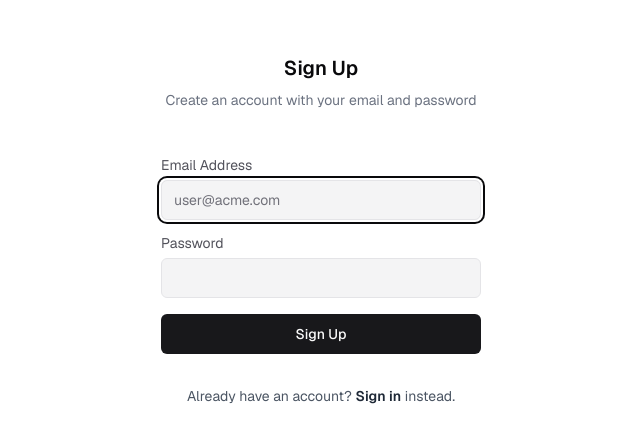
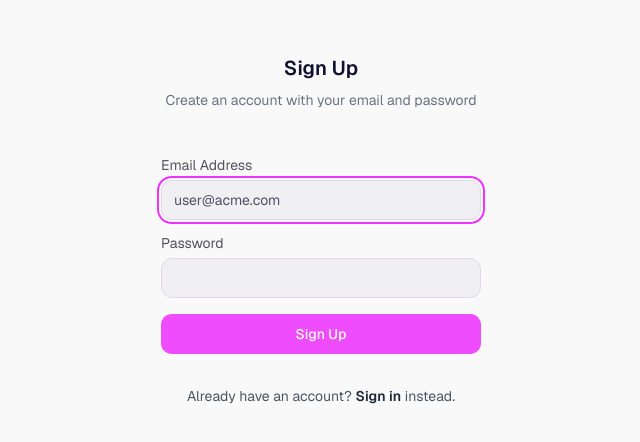
Before and after one commit to akshaychannabasaiah/hate-speech-checker, a Next.js app: page /register in a window 1280 px wide. Shown: the part 170-612 px from the top of the page, without its empty margins (319-959 px from the left). Built offline with nearby package versions, Linux system fonts and the light colour scheme.

Commit message:
changed the color of the ui

```diff
--- a/app/globals.css
+++ b/app/globals.css
@@ -24,74 +24,80 @@
 
 @layer base {
     :root {
-        --background: 0 0% 100%;
-        --foreground: 240 10% 3.9%;
+        --background: 240 10% 98%; /* 高亮灰蓝基底 */
+        --foreground: 240 50% 12%; /* 深紫灰文字 */
         --card: 0 0% 100%;
-        --card-foreground: 240 10% 3.9%;
+        --card-foreground: 240 50% 12%;
         --popover: 0 0% 100%;
-        --popover-foreground: 240 10% 3.9%;
-        --primary: 240 5.9% 10%;
-        --primary-foreground: 0 0% 98%;
-        --secondary: 240 4.8% 95.9%;
-        --secondary-foreground: 240 5.9% 10%;
-        --muted: 240 4.8% 95.9%;
-        --muted-foreground: 240 3.8% 46.1%;
-        --accent: 240 4.8% 95.9%;
-        --accent-foreground: 240 5.9% 10%;
-        --destructive: 0 84.2% 60.2%;
-        --destructive-foreground: 0 0% 98%;
-        --border: 240 5.9% 90%;
-        --input: 240 5.9% 90%;
-        --ring: 240 10% 3.9%;
-        --chart-1: 12 76% 61%;
-        --chart-2: 173 58% 39%;
-        --chart-3: 197 37% 24%;
-        --chart-4: 43 74% 66%;
-        --chart-5: 27 87% 67%;
-        --radius: 0.5rem;
-        --sidebar-background: 0 0% 98%;
-        --sidebar-foreground: 240 5.3% 26.1%;
-        --sidebar-primary: 240 5.9% 10%;
-        --sidebar-primary-foreground: 0 0% 98%;
-        --sidebar-accent: 240 4.8% 95.9%;
-        --sidebar-accent-foreground: 240 5.9% 10%;
-        --sidebar-border: 220 13% 91%;
-        --sidebar-ring: 217.2 91.2% 59.8%;
-    }
-    .dark {
-        --background: 240 10% 3.9%;
-        --foreground: 0 0% 98%;
-        --card: 240 10% 3.9%;
-        --card-foreground: 0 0% 98%;
-        --popover: 240 10% 3.9%;
-        --popover-foreground: 0 0% 98%;
-        --primary: 0 0% 98%;
-        --primary-foreground: 240 5.9% 10%;
-        --secondary: 240 3.7% 15.9%;
-        --secondary-foreground: 0 0% 98%;
-        --muted: 240 3.7% 15.9%;
-        --muted-foreground: 240 5% 64.9%;
-        --accent: 240 3.7% 15.9%;
-        --accent-foreground: 0 0% 98%;
-        --destructive: 0 62.8% 30.6%;
-        --destructive-foreground: 0 0% 98%;
-        --border: 240 3.7% 15.9%;
-        --input: 240 3.7% 15.9%;
-        --ring: 240 4.9% 83.9%;
-        --chart-1: 220 70% 50%;
-        --chart-2: 160 60% 45%;
-        --chart-3: 30 80% 55%;
-        --chart-4: 280 65% 60%;
-        --chart-5: 340 75% 55%;
-        --sidebar-background: 240 5.9% 10%;
-        --sidebar-foreground: 240 4.8% 95.9%;
-        --sidebar-primary: 224.3 76.3% 48%;
+        --popover-foreground: 240 50% 12%;
+        --primary: 295 100% 65%; /* ⚡ 电紫光 */
+        --primary-foreground: 0 0% 100%;
+        --secondary: 200 100% 60%; /* 🧊 霓虹蓝绿 */
+        --secondary-foreground: 0 0% 100%;
+        --muted: 240 15% 95%;
+        --muted-foreground: 240 10% 35%;
+        --accent: 40 100% 65%; /* 🧡 电橙 · 热辣调性 */
+        --accent-foreground: 0 0% 100%;
+        --destructive: 0 100% 55%;
+        --destructive-foreground: 0 0% 100%;
+        --border: 270 30% 80%;
+        --input: 270 30% 88%;
+        --ring: 295 100% 60%;
+        --radius: 0.8rem;
+
+        --chart-1: 295 100% 65%;
+        --chart-2: 190 100% 55%;
+        --chart-3: 50 100% 65%;
+        --chart-4: 340 100% 65%;
+        --chart-5: 120 100% 50%;
+
+        --sidebar-background: 240 15% 98%;
+        --sidebar-foreground: 240 50% 12%;
+        --sidebar-primary: 295 100% 65%;
         --sidebar-primary-foreground: 0 0% 100%;
-        --sidebar-accent: 240 3.7% 15.9%;
-        --sidebar-accent-foreground: 240 4.8% 95.9%;
-        --sidebar-border: 240 3.7% 15.9%;
-        --sidebar-ring: 217.2 91.2% 59.8%;
-    }
+        --sidebar-accent: 200 100% 60%;
+        --sidebar-accent-foreground: 0 0% 100%;
+        --sidebar-border: 270 30% 85%;
+        --sidebar-ring: 295 100% 60%;
+      }
+
+      .dark {
+        --background: 250 50% 5%;         /* 静电夜黑底 */
+        --foreground: 0 0% 100%;          /* 全亮文字 */
+        --card: 250 30% 10%;
+        --card-foreground: 0 0% 100%;
+        --popover: 250 30% 10%;
+        --popover-foreground: 0 0% 100%;
+        --primary: 295 100% 65%;          /* ⚡ 紫霓电感 */
+        --primary-foreground: 0 0% 100%;
+        --secondary: 200 100% 60%;        /* 🧊 冷调撞色 */
+        --secondary-foreground: 0 0% 100%;
+        --muted: 250 20% 15%;
+        --muted-foreground: 0 0% 80%;
+        --accent: 40 100% 65%;            /* 🧡 热浪橙光 */
+        --accent-foreground: 0 0% 100%;
+        --destructive: 0 100% 55%;
+        --destructive-foreground: 0 0% 100%;
+        --border: 240 20% 30%;
+        --input: 240 20% 25%;
+        --ring: 295 100% 65%;
+        --radius: 0.8rem;
+
+        --chart-1: 295 100% 65%;
+        --chart-2: 200 100% 60%;
+        --chart-3: 40 100% 65%;
+        --chart-4: 330 90% 65%;
+        --chart-5: 120 100% 50%;
+
+        --sidebar-background: 250 40% 8%;
+        --sidebar-foreground: 0 0% 100%;
+        --sidebar-primary: 295 100% 65%;
+        --sidebar-primary-foreground: 0 0% 100%;
+        --sidebar-accent: 200 100% 60%;
+        --sidebar-accent-foreground: 0 0% 100%;
+        --sidebar-border: 240 20% 25%;
+        --sidebar-ring: 295 100% 65%;
+      }
 }
 
 @layer base {
```
